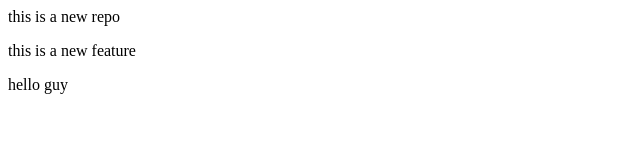
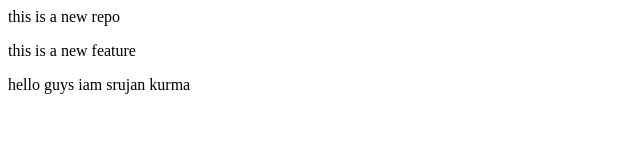
Before and after one commit to Srujan0309/localrepo, a plain HTML site: page index.html in a window 1280 px wide. Shown: the whole page, without its empty margins (0-640 px from the left). Drawn offline with Linux system fonts and the light colour scheme.

Commit message:
i added my name

```diff
--- a/index.html
+++ b/index.html
@@ -1,3 +1,3 @@
 <p>this is a new repo</p>
 <p>this is a new feature</p>
-<p>hello guy</p>
+<p>hello guys iam srujan kurma</p>
```
